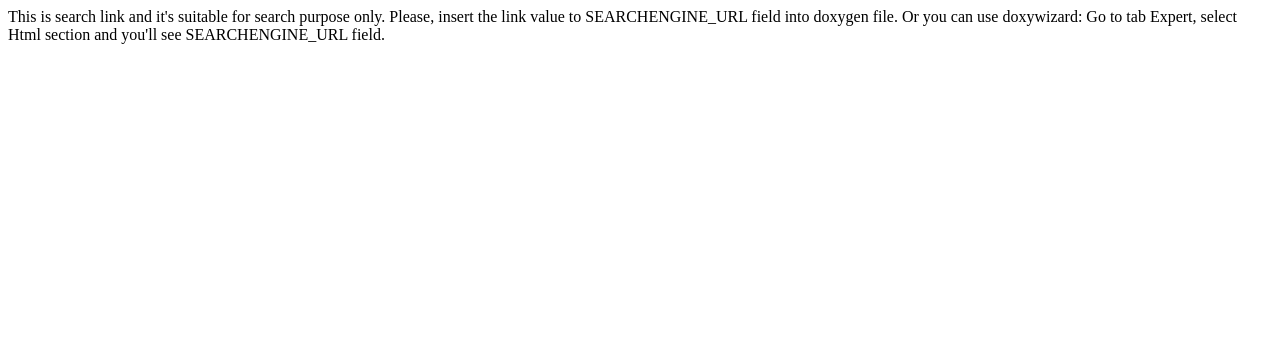
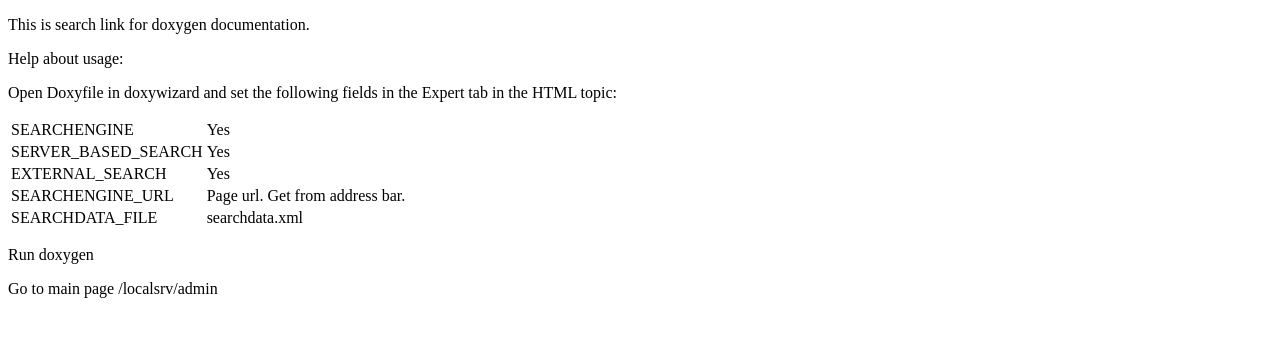
Before and after one commit to evgenykislov/doxy-search, a Django app: template localsrv/templates/search_help.html in a window 1280 px wide. Shown: the top 337 px of the page. Run offline with Django 3.2, Linux system fonts and the light colour scheme; the template is opened without the code that fills it, so the values that code supplies are empty.

Commit message:
Improve help about doxygen settings.

```diff
--- a/localsrv/templates/search_help.html
+++ b/localsrv/templates/search_help.html
@@ -5,7 +5,27 @@
     <title>Search Link Help</title>
 </head>
 <body>
-    This is search link and it's suitable for search purpose only. Please, insert the link value to SEARCHENGINE_URL field into doxygen file.
-Or you can use doxywizard: Go to tab Expert, select Html section and you'll see SEARCHENGINE_URL field.
+<p>This is search link for doxygen documentation.</p>
+<p>Help about usage:</p>
+<p>Open Doxyfile in doxywizard and set the following fields in the Expert tab in the HTML topic:</p>
+    <table>
+        <tr>
+            <td>SEARCHENGINE</td><td>Yes</td>
+        </tr>
+        <tr>
+            <td>SERVER_BASED_SEARCH</td><td>Yes</td>
+        </tr>
+        <tr>
+            <td>EXTERNAL_SEARCH</td><td>Yes</td>
+        </tr>
+        <tr>
+            <td>SEARCHENGINE_URL</td><td>Page url. Get from address bar.</td>
+        </tr>
+        <tr>
+            <td>SEARCHDATA_FILE</td><td>searchdata.xml</td>
+        </tr>
+    </table>
+    <p>Run doxygen</p>
+    <p>Go to main page /localsrv/admin</p>
 </body>
 </html>
```
